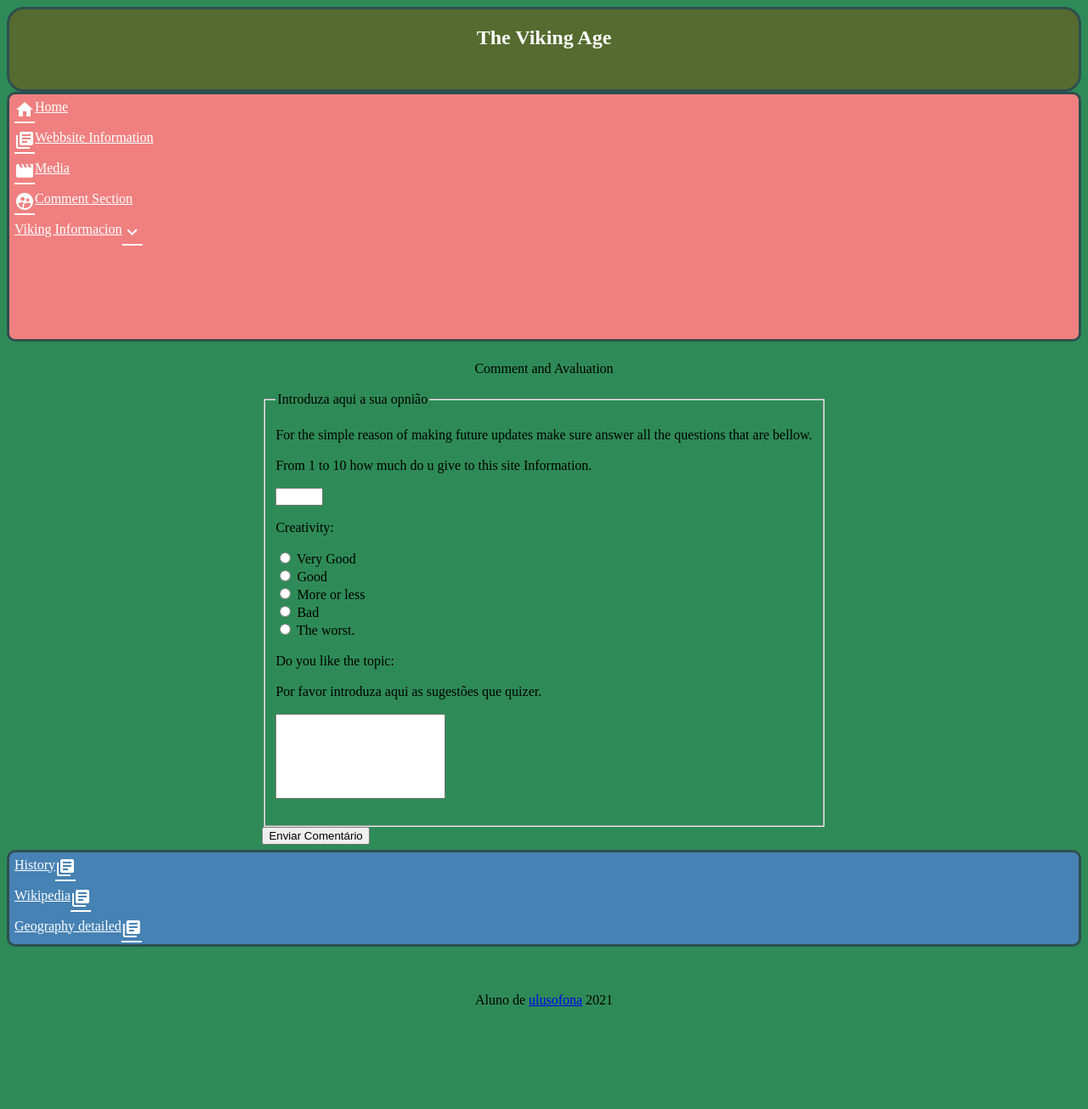
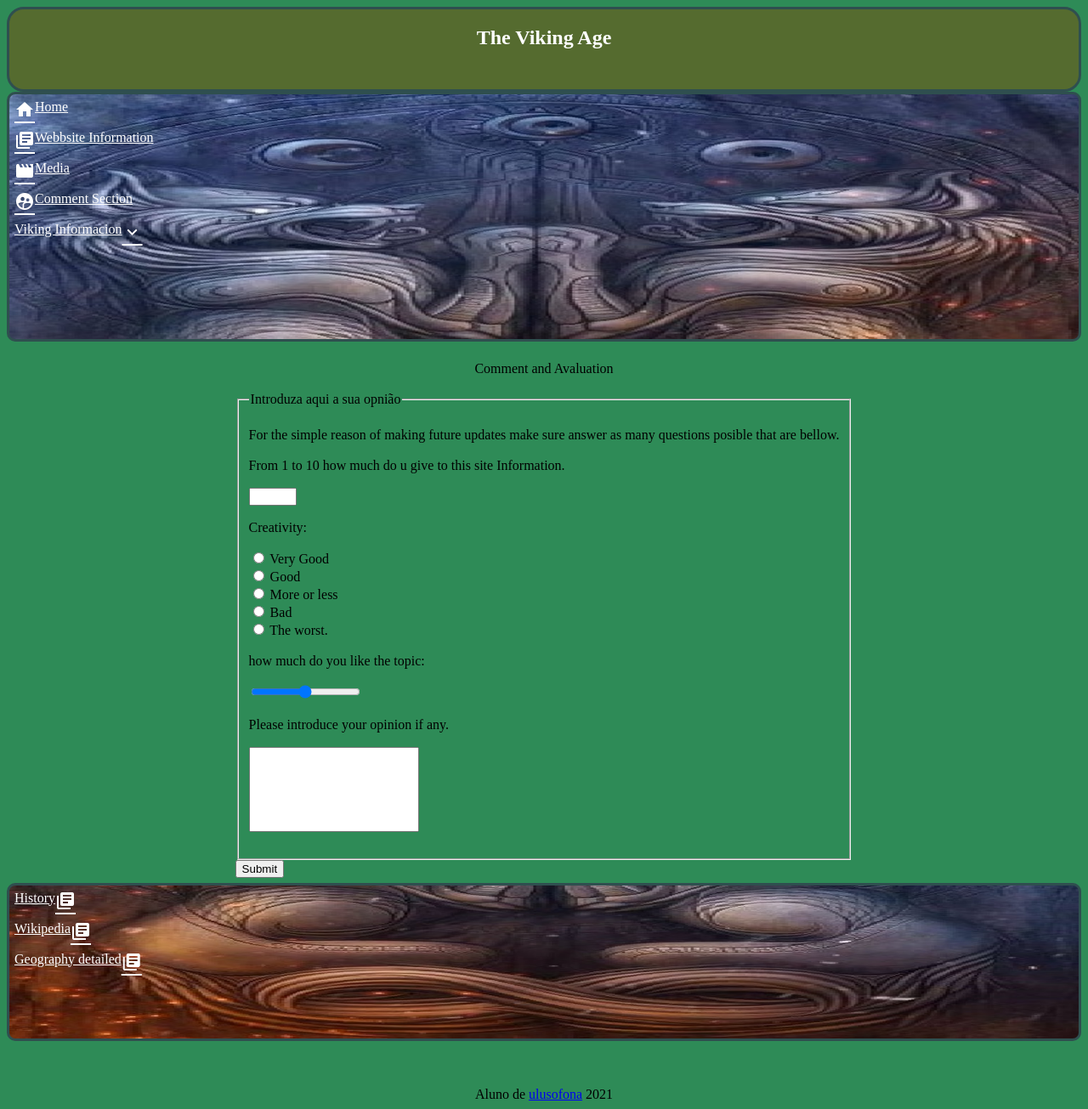
Before and after one commit to RicardoLopes-a21901328/projeto-a21901328-web, a PHP site: page /pagina4.html in a window 1280 px wide. Shown: the whole page at 85% size. Before the commit the page ends 1184 px from the top, so only its background shows below. Run offline with PHP 8.4, Linux system fonts and the light colour scheme.

Commit message:
Submissão versao 3

```diff
--- a/projecto/projecto/estilos.css
+++ b/projecto/projecto/estilos.css
@@ -25,7 +25,9 @@ body{
     border-style: solid;
     border-color: darkslategray;
     align-items: initial;
-    background-image: url("images/haty_skoll9.jpg");
+    background: url("images/haty_skoll9.jpg");
+    background-size: 100% 100%;
+    background-repeat: no-repeat;
     border-radius: 10px;
 }
 .nav1{
@@ -34,7 +36,9 @@ body{
     border-style: solid;
     border-color: darkslategray;
     align-items: initial;
-    background-color: lightcoral;
+    background: url("images/haty_skoll4.jpg");
+    background-size: 100% 100%;
+    background-repeat: no-repeat;
     border-radius: 10px;
 }
 .header section{
@@ -126,8 +130,10 @@ body{
     color: white;
     border-style: solid;
     align-items: initial ;
-    background-image: url("images/haty_skoll10.jpg");
+    background: url("images/haty_skoll10.jpg");
     border-radius: 10px;
+    background-size: 100% 100%;
+    background-repeat: no-repeat;
  }
  .Other a{
     display: flex;
@@ -146,8 +152,10 @@ body{
     color: white;
     border-style: solid;
     align-items: initial ;
-    background-color: steelblue;
+    background-image: url("images/haty_skoll12.jpg");
     border-radius: 10px;
+    background-size: 100% 100%;
+    background-repeat: no-repeat;
  }
  .Other1 a{
     display: flex;
@@ -187,7 +195,7 @@ body{
         flex-direction: column;
     }
     .nav{
-        background-image: url("images/haty_skoll6_0.jpg");
+        background-image: url("images/haty_skoll4.jpg");
 
     }
     .Other{
--- a/projecto/projecto/pagina4.html
+++ b/projecto/projecto/pagina4.html
@@ -42,7 +42,7 @@
         <form method="post" action="mailto:ricostalopes@gmail.com">
             <fieldset class="filed">
                 <legend>Introduza aqui a sua opnião</legend>
-                <section><p>For the simple reason of making future updates make sure answer all the questions that are bellow.</p>
+                <section><p>For the simple reason of making future updates make sure answer as many questions posible that are bellow.</p>
             <p>From 1 to 10 how much do u give to this site Information.</p>
         <p>
             <input type="number" max="10" min="0" step="1"></input>
@@ -60,22 +60,25 @@
                     <input type="radio" name="opinion10" value="Péssimo">
                     <label for="Péssimo">The worst.</label><br>
                 </p>
-                <p>Do you like the topic:</p>
+                <p>how much do you like the topic:</p>
                 <p>
+                    <input type = "range" name = "perguntas6" min="0" max="100" step="any">
                 </p>
-                <p>Por favor introduza aqui as sugestões que quizer.</p>
+                <p>Please introduce your opinion if any.</p>
                 <p>
                     <textarea textarea name="Sugestão" rows="10" style="width: 200px; height: 100px; resize: none;"></textarea>
                 </p></section>
-                <input type="hidden" name="lab3" value="3">
+                <input type="hidden" name="project" value="3">
             </fieldset>
-            <input type="submit" value= "Enviar Comentário">
+            <input type="submit" value= "Submit">
         </form>
     </section>
 <center><section class="Other1">
     <a href="https://www.history.com/topics/exploration/vikings-history">History<i class="material-icons">library_books</i></a>
     <a href="https://en.wikipedia.org/wiki/Vikings">Wikipedia<i class="material-icons">library_books</i></a>
     <a href="https://www.vikingeskibsmuseet.dk/en/professions/education/viking-knowledge/the-viking-age-geography">Geography detailed<i class="material-icons">library_books</i></a>
+    <br></br>
+    <br></br>
 </section></center>
 </section>
 </main>
```
